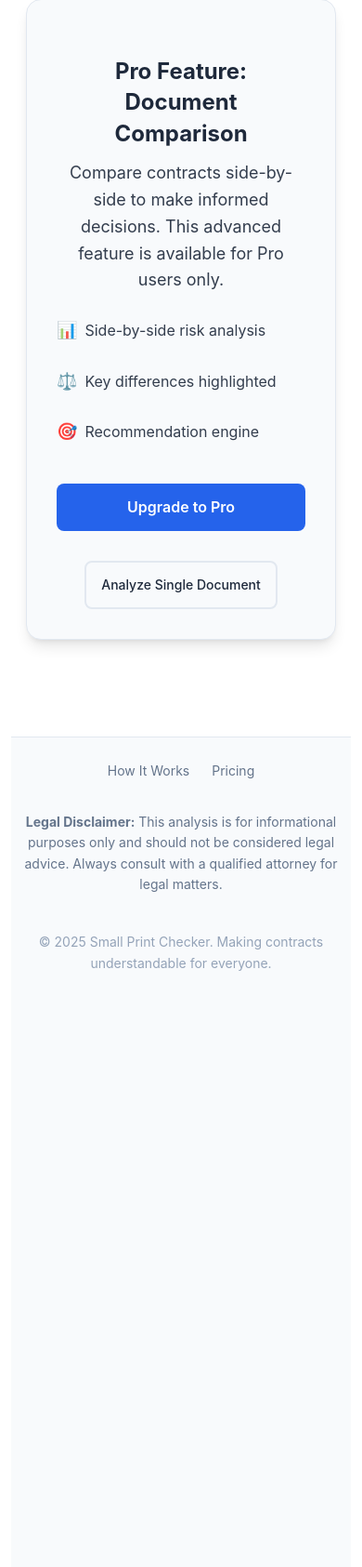
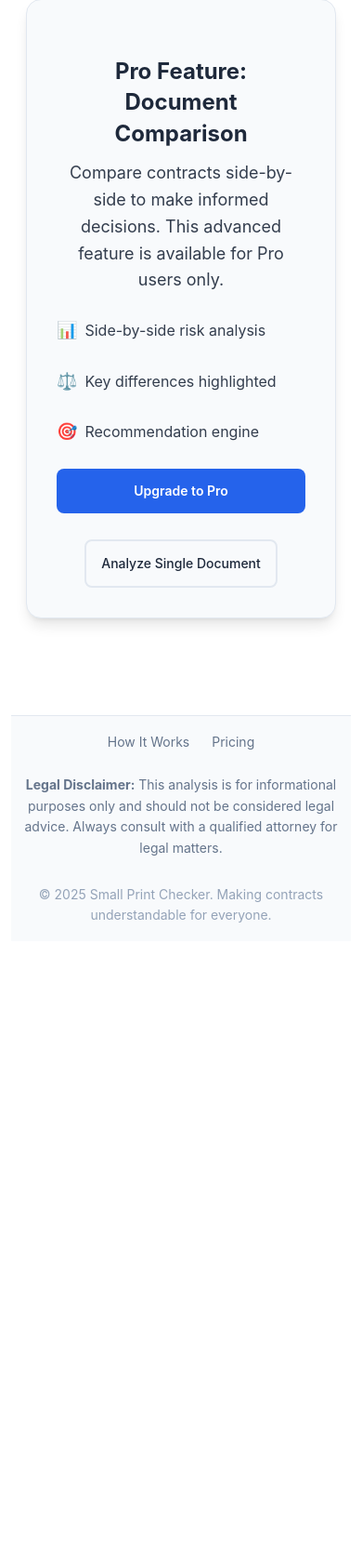
Before and after one commit to gunaedkhan-art/fineprint-simplifier, a FastAPI app: page /compare in a window 390 px wide. Shown: the part 3126-4811 px from the top of the page at 93% size. After the commit the page ends 4118 px from the top, so only its background shows below. Run offline with FastAPI, Linux system fonts and the light colour scheme.

Commit message:
Fix footer height and improve button styling
- Remove min-height constraints from container and page-wrapper that were causing excessive footer height
- Remove flex: 1 from main-content to prevent stretching
- Reduce footer padding and margins for more compact design
- Create btn-upgrade class for compare page upgrade button with left alignment and proper spacing
- Center feature icons in homepage feature cards with explicit text-align and width properties
- Improve mobile responsive footer styling

```diff
--- a/static/style.css
+++ b/static/style.css
@@ -542,9 +542,6 @@ p:last-child, ul:last-child, ol:last-child {
     max-width: 1200px;
     margin: 0 auto;
     padding: 0 var(--space-6);
-    min-height: 100vh;
-    display: flex;
-    flex-direction: column;
 }
 
 @media (max-width: 768px) {
@@ -554,7 +551,6 @@ p:last-child, ul:last-child, ol:last-child {
 }
 
 .page-wrapper {
-    min-height: 100vh;
     display: flex;
     flex-direction: column;
 }
@@ -999,6 +995,14 @@ h1.logo {
     text-align: center;
 }
 
+.btn-upgrade {
+    padding: var(--space-3) var(--space-6);
+    font-size: var(--font-size-base);
+    display: inline-block;
+    margin: 0 var(--space-2) 0 0;
+    text-align: center;
+}
+
 #analyze-btn {
     display: block;
     margin: var(--space-6) auto;
@@ -2073,6 +2077,12 @@ h1.logo {
         max-width: 280px;
     }
 
+    .btn-upgrade {
+        margin: 0 0 var(--space-3) 0;
+        width: 100%;
+        max-width: 280px;
+    }
+
     #analyze-btn {
         margin: var(--space-4) auto;
         max-width: 280px;
@@ -2107,7 +2117,7 @@ h1.logo {
     .footer-content {
         flex-direction: column;
         text-align: center;
-        gap: var(--space-3);
+        gap: var(--space-2);
     }
 
     .footer-links {
@@ -2418,8 +2428,6 @@ h1.logo {
 
 /* Main Content */
 .main-content {
-    flex: 1;
-    min-height: calc(100vh - 200px);
 }
 
 /* Page Headers */
@@ -2848,7 +2856,7 @@ h1.logo {
 .footer {
     background: var(--surface-color);
     border-top: 1px solid var(--border-color);
-    padding: var(--space-6) 0;
+    padding: var(--space-4) 0;
     margin-top: var(--space-8);
 }
 
@@ -2877,14 +2885,14 @@ h1.logo {
 }
 
 .footer-disclaimer {
-    margin: var(--space-4) 0;
+    margin: var(--space-2) 0;
     color: var(--text-secondary);
     font-size: var(--font-size-sm);
     line-height: 1.6;
 }
 
 .footer-copyright {
-    margin: var(--space-2) 0 0 0;
+    margin: var(--space-1) 0 0 0;
     color: var(--text-muted);
     font-size: var(--font-size-sm);
 }
@@ -3185,6 +3193,8 @@ h1.logo {
     font-size: var(--font-size-4xl);
     margin-bottom: var(--space-4);
     display: block;
+    text-align: center;
+    width: 100%;
 }
 
 .feature-card h4 {
--- a/templates/compare_new.html
+++ b/templates/compare_new.html
@@ -90,7 +90,7 @@
                     </div>
                 </div>
                 <div class="pro-actions">
-                    <a href="/pricing" class="btn-primary btn-large">Upgrade to Pro</a>
+                    <a href="/pricing" class="btn-primary btn-upgrade">Upgrade to Pro</a>
                     <a href="/upload" class="btn-secondary">Analyze Single Document</a>
                 </div>
             </div>
```
